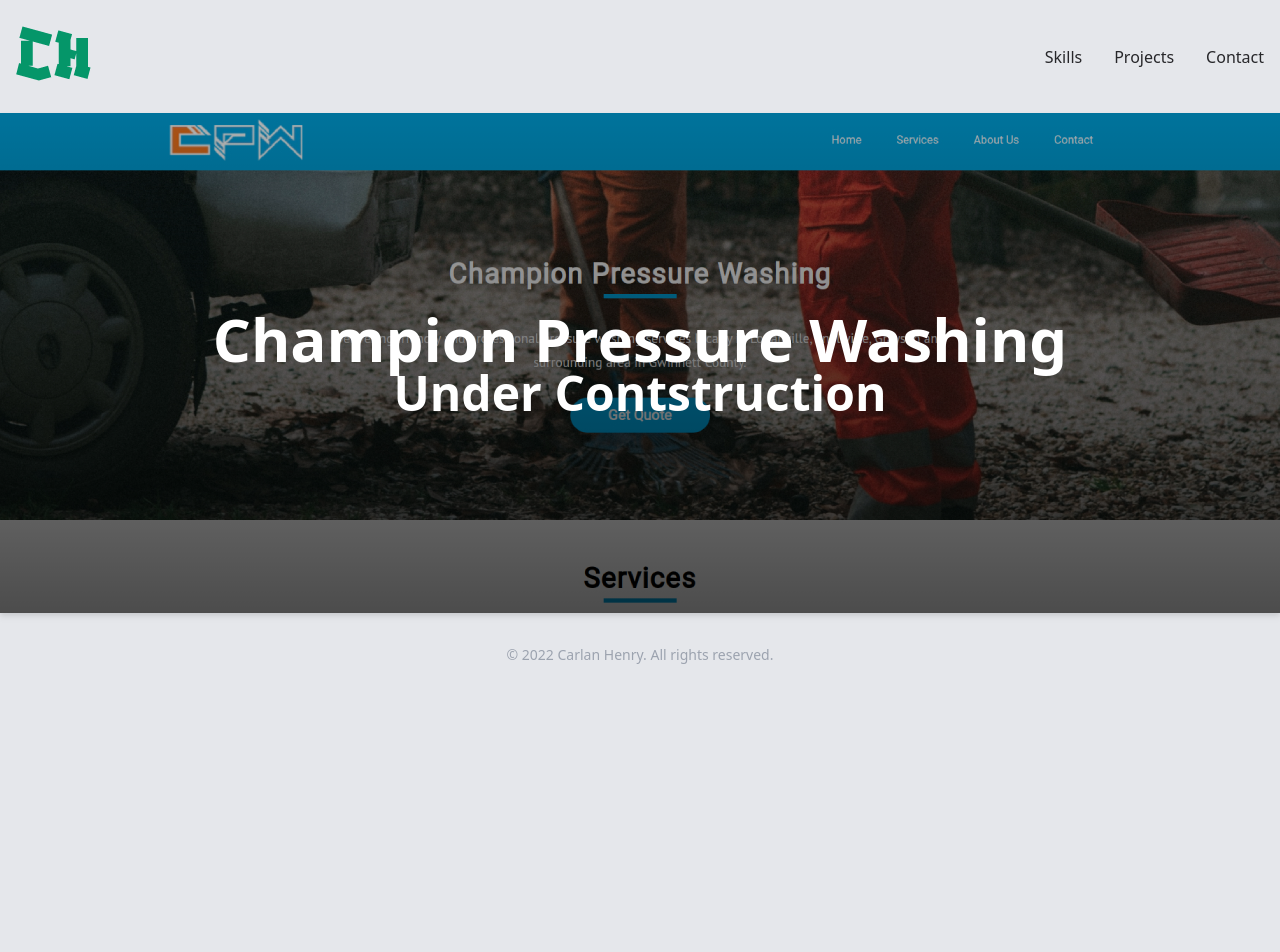
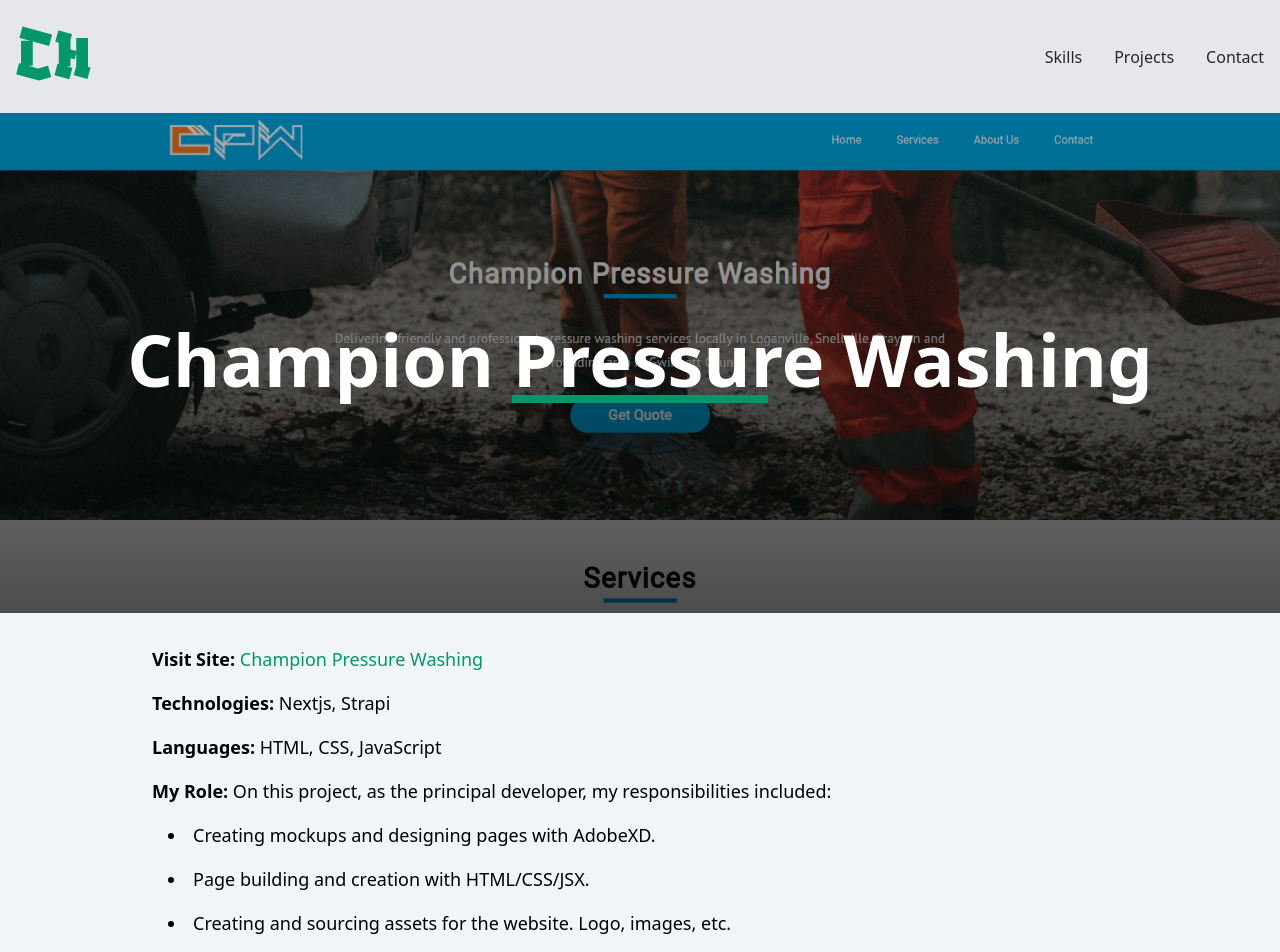
Before and after one commit to devcarlan/myport, a Next.js app: page /projects/cpw in a window 1280 px wide. Shown: the top 952 px of the page. Before the commit the page ends 800 px from the top, so only its background shows below. Built offline with nearby package versions, Linux system fonts and the light colour scheme.

Commit message:
finishing up CPW project page

```diff
--- a/pages/projects/cpw.jsx
+++ b/pages/projects/cpw.jsx
@@ -1,9 +1,51 @@
 const CPW = () => {
   return (
-    <div className='h-[500px] container flex flex-col items-center justify-center bg-cpw text-white'>
-      <h1>Champion Pressure Washing</h1>
-      <h2>Under Contstruction</h2>
-    </div>
+    <>
+      <div className='h-[500px] container flex flex-col items-center justify-center bg-cpw text-white'>
+        <h1 className='text-7xl after:block after:content-[""] after:border-4 after:border-emerald-600 after:w-1/4 after:m-auto'>
+          Champion Pressure Washing
+        </h1>
+      </div>
+      <div className='container p-4 m-auto md:max-w-5xl'>
+        <p className='m-6 text-lg md:mx-2 md:my-4 hover:pointer'>
+          <span className='font-semibold'>Visit Site:</span>{' '}
+          <a
+            className='text-emerald-600 hover:text-emerald-400'
+            href='https://cpw.vercel.app'
+            target='_blank'
+          >
+            Champion Pressure Washing
+          </a>
+        </p>
+        <p className='m-6 text-lg md:mx-2 md:my-4'>
+          <span className='font-semibold'>Technologies:</span> Nextjs, Strapi
+        </p>
+        <p className='m-6 text-lg md:mx-2 md:my-4'>
+          <span className='font-semibold'>Languages:</span> HTML, CSS,
+          JavaScript
+        </p>
+        <p className='m-6 text-lg md:mx-2 md:mt-4 md:mb-2'>
+          <span className='font-semibold'>My Role: </span>
+          On this project, as the principal developer, my responsibilities
+          included:
+        </p>
+        <ul className='mx-6 text-lg list-outside md:list-inside list-disc'>
+          <li className='my-4'>
+            Creating mockups and designing pages with AdobeXD.
+          </li>
+          <li className='my-4'>
+            Page building and creation with HTML/CSS/JSX.
+          </li>
+          <li className='my-4'>
+            Creating and sourcing assets for the website. Logo, images, etc.
+          </li>
+          <li className='my-4'>Integrating Strapi CMS with Nextjs.</li>
+          <li className='my-4'>
+            Deploying and maintining the website on the Vercel platform.
+          </li>
+        </ul>
+      </div>
+    </>
   )
 }
 
```
